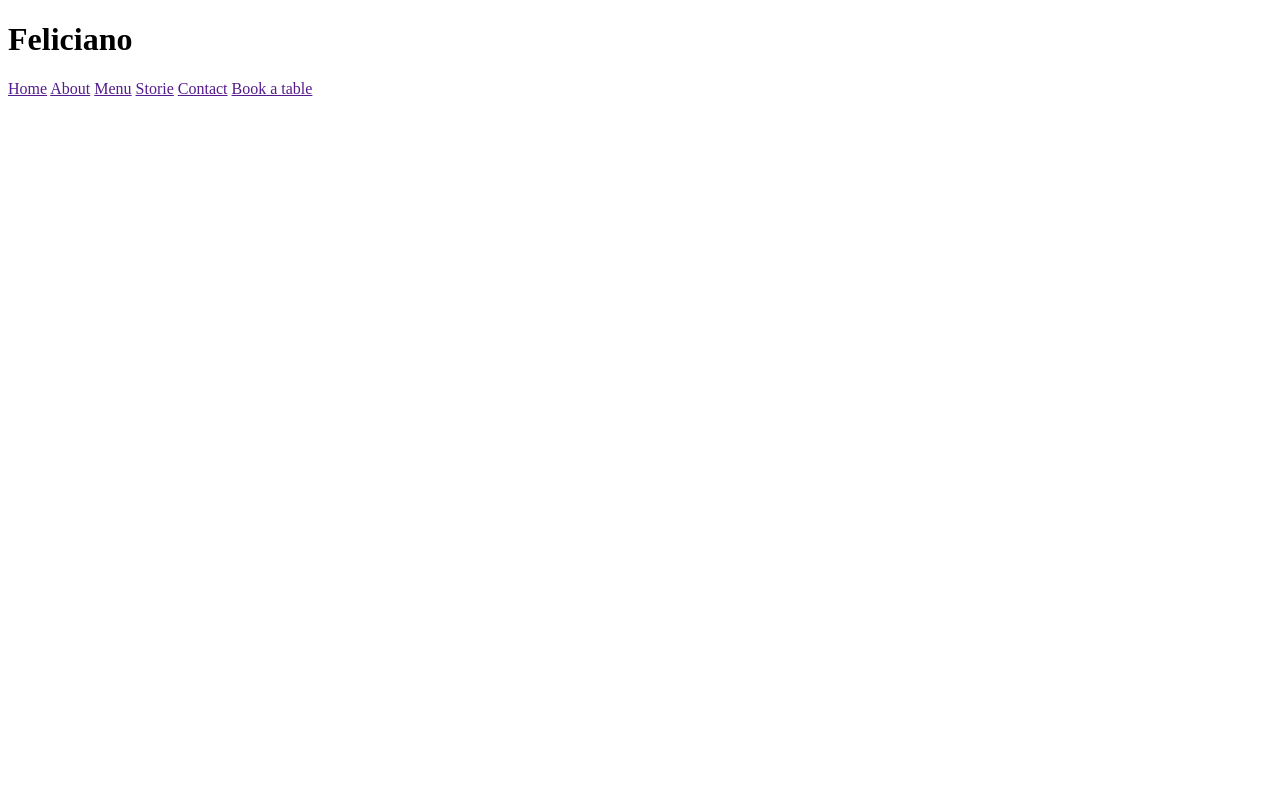
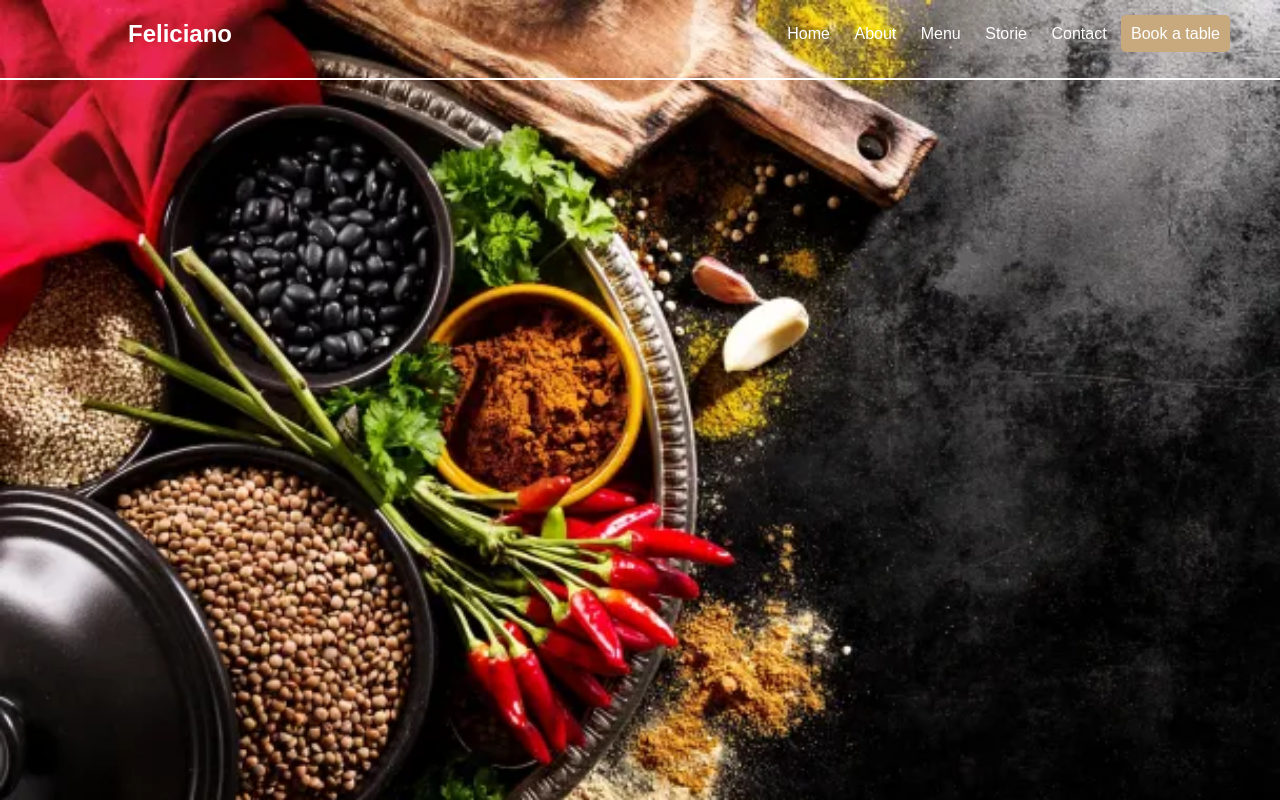
Before and after one commit to Dr-ibnabas/Tp11_Mohmed, a plain HTML site: page index.html in a window 1280 px wide. Drawn offline with Linux system fonts and the light colour scheme.

Commit message:
header1.1

```diff
--- a/index.html
+++ b/index.html
@@ -1,11 +1,13 @@
 <!DOCTYPE html>
 <html lang="en">
   <head>
+    <link rel="stylesheet" href="style.css" />
     <meta charset="UTF-8" />
     <meta name="viewport" content="width=device-width, initial-scale=1.0" />
     <title>Feliciano restaurant</title>
   </head>
   <body>
+    <section class="container">
       <header>
         <div class="logo">
           <h1>Feliciano</h1>
@@ -16,8 +18,9 @@
           <a href="">Menu</a>
           <a href="">Storie</a>
           <a href="">Contact</a>
-        <a href="">Book a table</a>
+          <a href="" class="encadrement">Book a table</a>
         </div>
       </header>
+    </section>
   </body>
 </html>
--- a/style.css
+++ b/style.css
@@ -0,0 +1,36 @@
+* {
+  margin: 0px;
+  padding: 0px;
+  font-family: "Poppins", Arial, sans-serif;
+}
+header {
+  display: flex;
+  align-items: center;
+  justify-content: space-between;
+  padding-bottom: 30px;
+  border-bottom: 2px solid white;
+}
+.logo {
+  margin-top: 20px;
+  margin-left: 10%;
+  color: white;
+}
+.menu {
+  margin-top: 20px;
+  margin-right: 50px;
+}
+.menu a {
+  padding: 10px;
+  text-decoration: none;
+  color: white;
+}
+.encadrement {
+  background-color: #c8a97e;
+  border-radius: 5px;
+}
+.container {
+  background-image: url("bg_1.webp");
+  height: 100vh;
+  background-repeat: no-repeat;
+  background-size: cover;
+}
```
Also changed, not shown: bg_1.webp (added). Lines whose indentation alone changed are shown as unchanged.
